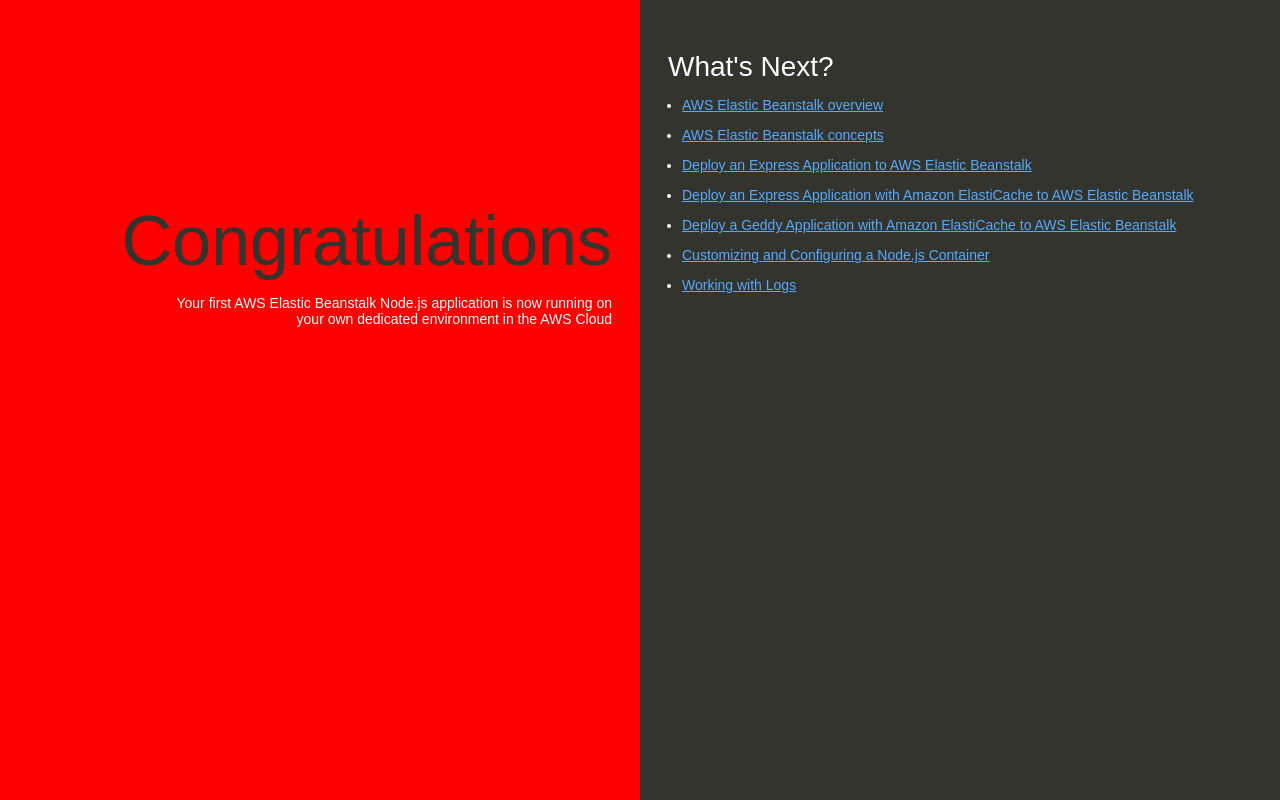
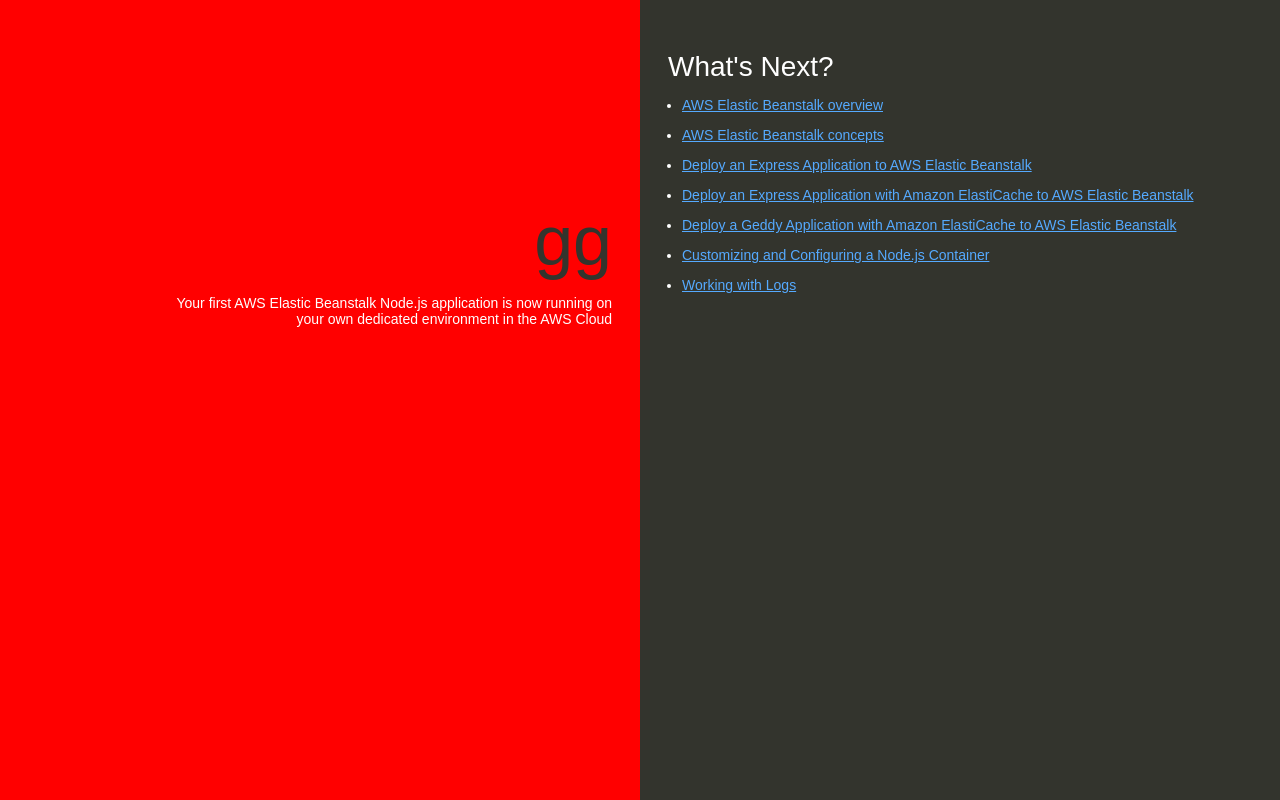
Before and after one commit to su-hi/nodejsd, a website: page index.html in a window 1280 px wide. Drawn offline with Linux system fonts and the light colour scheme.

Commit message:
Update index.html
updated

```diff
--- a/index.html
+++ b/index.html
@@ -74,7 +74,7 @@
   </head>
   <body>
     <div class="textColumn">
-      <h1>Congratulations</h1>
+      <h1>gg</h1>
       <p>Your first AWS Elastic Beanstalk Node.js application is now running on your own dedicated environment in the AWS Cloud</p>
     </div>
     <div class="linksColumn">
```
